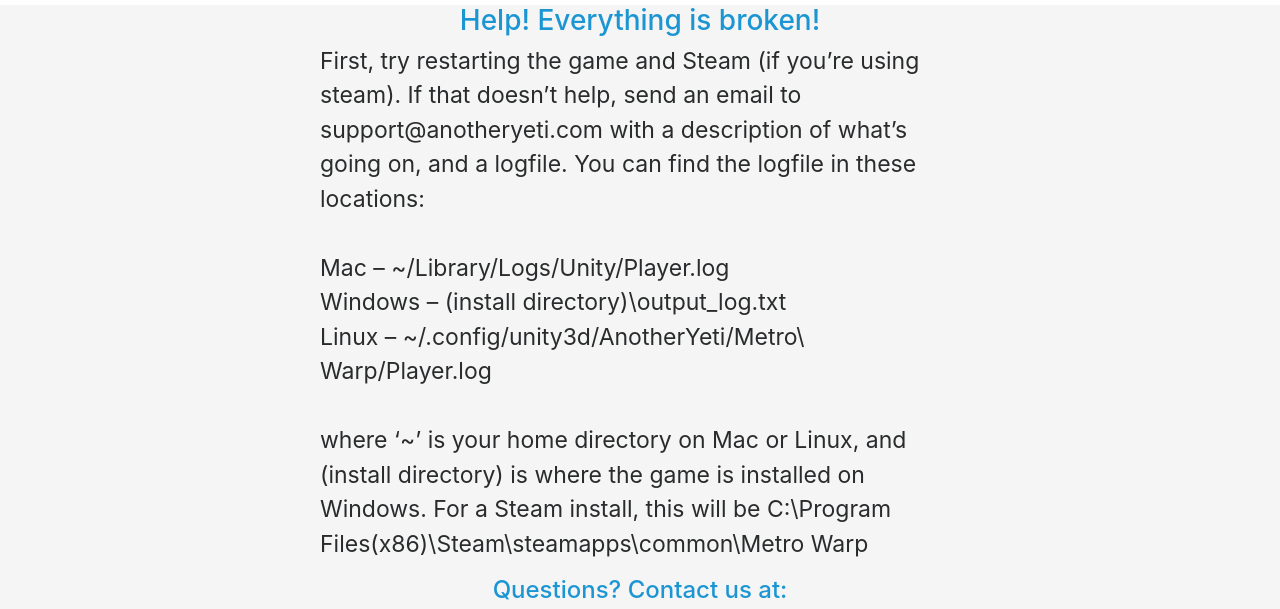
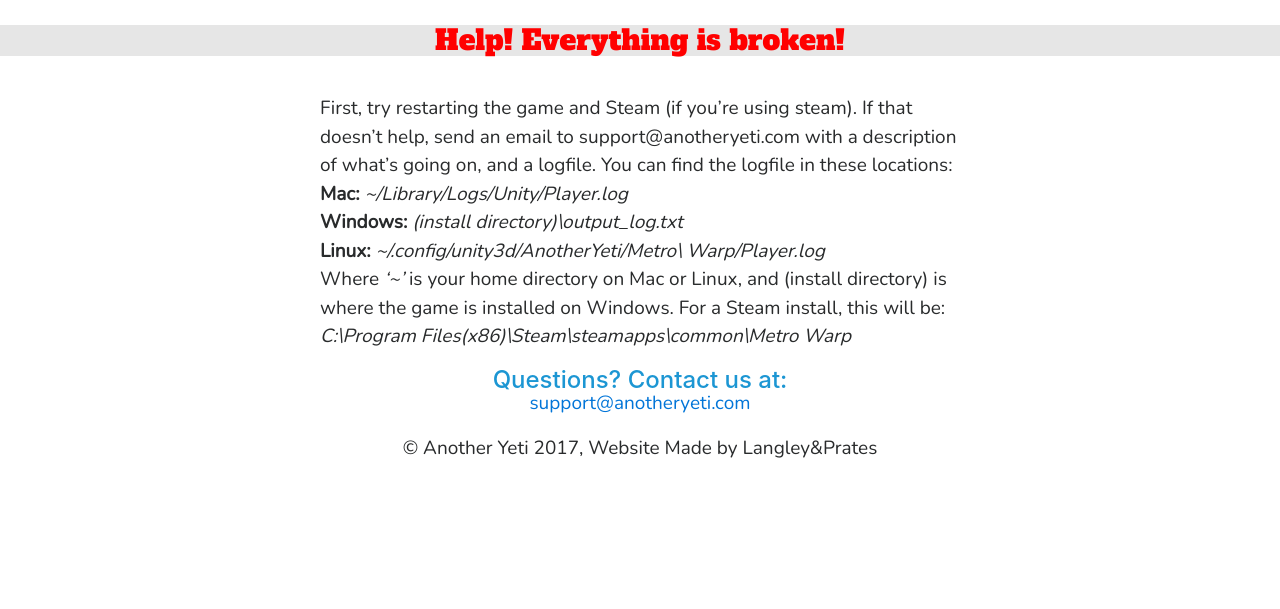
Before and after one commit to Teddy-Jenkins/Another-Yeti, a plain HTML site: page support.html in a window 1280 px wide. Shown: the part 189-798 px from the top of the page. Drawn offline with nearby package versions, Linux system fonts and the light colour scheme.

Commit message:
"New"  support page

```diff
--- a/css/support.css
+++ b/css/support.css
@@ -5,25 +5,37 @@
 }
 
 .faq {
-	background-color: #F5F5F5;
+	background-color:  #e6e6e6;
 	text-align: center;
-	margin: auto;
+	margin-top: 20px;
+
 }
 
 #faq-paragraph {
 	text-align: left;
 	margin-left: 25%;
+    margin-top: 3%;
 	max-width: 50%;
 }
 
 #copyright {
-	margin-top: 230px;
+	margin-top: 20px;
     bottom: 0;
     text-align: center;
 }
 p {
-    font-size: 23px;
+    font-size: 19px;
+    font-family: 'Nunito'
+
 }
+
+h3 {
+    font-family: 'Alfa slab One'
+ }
+
+h4 {
+    text-align: center;
+    }
 
 @media screen and (max-width: 1025px){
 	.faq-paragraph {
--- a/support.html
+++ b/support.html
@@ -11,7 +11,8 @@
 
     <!--LINK CSS STYLESHEET-->
     <link rel="stylesheet" type="text/css" href="css/support.css">
-    <!--END LINK CSS STYLESHEET-->
+    <link href='https://fonts.googleapis.com/css?family=Alfa Slab One' rel='stylesheet'>
+     <!--END LINK CSS STYLESHEET-->
 
     <script src="https://code.jquery.com/jquery-3.2.1.min.js"
     integrity="sha256-hwg4gsxgFZhOsEEamdOYGBf13FyQuiTwlAQgxVSNgt4="
@@ -50,24 +51,24 @@
 
 <div class="faq">
 
-        <h3 style="color: #1C96D3">Help! Everything is broken!</h3>
+        <h3 style="color:  #ff0000">Help! Everything is broken!</h3></div>
       <div id="faq-paragraph">
-        <p >
+        <p>
         First, try restarting the game and Steam (if you’re using steam). If that doesn’t help, send an email to support@anotheryeti.com with a description of what’s going on, and a logfile.
 
-        You can find the logfile in these locations: <br> <br>
-        Mac – ~/Library/Logs/Unity/Player.log <br>
-        Windows – (install directory)\output_log.txt <br>
-        Linux – ~/.config/unity3d/AnotherYeti/Metro\ Warp/Player.log <br> <br>
+        You can find the logfile in these locations: <br>
+        <strong>Mac:</strong> <i>~/Library/Logs/Unity/Player.log</i>  <br>
+        <strong>Windows:</strong> <i>(install directory)\output_log.txt</i>  <br>
+        <strong>Linux:</strong> <i> ~/.config/unity3d/AnotherYeti/Metro\ Warp/Player.log</i>
+		<br>
+        Where <i>‘~’</i>  is your home directory on Mac or Linux, and (install directory)
+        is where the game is installed on Windows.
+        For a Steam install, this will be:<br>
+        <i>C:\Program Files(x86)\Steam\steamapps\common\Metro Warp</i></p></div>
 
-        where ‘~’ is your home directory on Mac or Linux, and (install directory)
-        is where the game is installed on Windows.
-        For a Steam install, this will be
-        C:\Program Files(x86)\Steam\steamapps\common\Metro Warp</p>
-      </div>
-        <h4 style="color: #1C96D3">Questions? Contact us at:</h4>
-        <a href="mailto:support@anotheryeti.com"><p>support@anotheryeti.com</p></a>
-</div>
+        <h4 style="color: #1C96D3">Questions? Contact us at:
+        <a href="mailto:support@anotheryeti.com"><p>support@anotheryeti.com</p></a></h4>
+
 
     <p id="copyright">&copy; Another Yeti 2017, Website Made by Langley&Prates</p>
 
```
